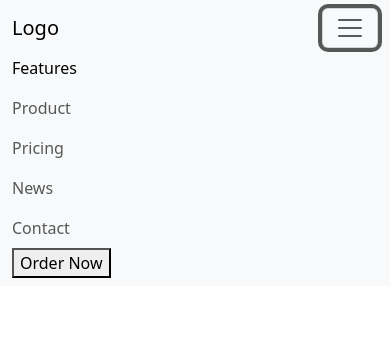
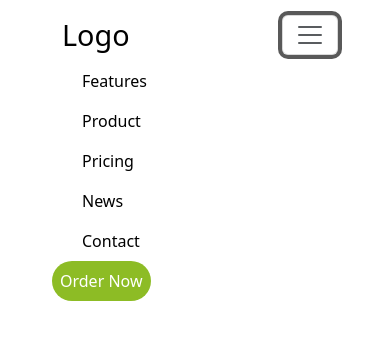
Before and after one commit to priyagupta-js/LandingPage, a plain HTML site: page index.html in a window 390 px wide. Both pictures are taken after a click on the button "Toggle navigation". Drawn offline with nearby package versions, Linux system fonts and the light colour scheme.

Commit message:
Add Navbar section

```diff
--- a/index.html
+++ b/index.html
@@ -11,10 +11,11 @@
       integrity="sha384-T3c6CoIi6uLrA9TneNEoa7RxnatzjcDSCmG1MXxSR1GAsXEV/Dwwykc2MPK8M2HN"
       crossorigin="anonymous"
     />
+    <link rel= "stylesheet" href="styles.css" />
   </head>
   <body>
     <container>
-    <nav class="navbar navbar-expand-lg bg-body-tertiary">
+    <nav class="navbar navbar-expand-lg fixed-top bg-body-tertiary" style="background-color: #fff !important;">
         <div class="container-fluid">
           <a class="navbar-brand" href="#">Logo</a>
           <button class="navbar-toggler" type="button" data-bs-toggle="collapse" data-bs-target="#navbarNav" aria-controls="navbarNav" aria-expanded="false" aria-label="Toggle navigation">
@@ -23,7 +24,7 @@
           <div class="collapse navbar-collapse" id="navbarNav">
             <ul class="navbar-nav">
               <li class="nav-item">
-                <a class="nav-link active" aria-current="page" href="#">Features</a>
+                <a class="nav-link" aria-current="page" href="#">Features</a>
               </li>
               <li class="nav-item">
                 <a class="nav-link" href="#">Product</a>
@@ -38,10 +39,27 @@
                 <a class="nav-link" href="#">Contact</a>
               </li>
             </ul>
-            <button>Order Now</button>
+            <button type="button" class="btn">Order Now</button>
           </div>
         </div>
       </nav>
+      <!-- <footer style="margin-top:100px ;">
+        <div class="row">
+          <div class="column">
+            Logo
+          </div>
+          <div class="column">
+            Logo
+          </div>
+          <div class="column">
+            Logo
+          </div>
+          <div class="column">
+            Logo
+          </div>
+
+        </div>
+      </footer> -->
       </container>
     <script
       src="https://cdn.jsdelivr.net/npm/bootstrap@5.3.2/dist/js/bootstrap.bundle.min.js"
--- a/styles.css
+++ b/styles.css
@@ -0,0 +1,55 @@
+*{
+    margin: 0;
+    padding: 0;
+    box-sizing: border-box;
+}
+
+.container-fluid {
+    margin: 0 40px;
+}
+.navbar-brand {
+    margin-left: 10px;
+    font-size: 2.5rem;
+}
+
+.navbar-nav {
+    margin-left: 150px;
+    font-size: 1.2rem;
+}
+
+.nav-item {
+    margin-left: 30px;
+
+}
+
+.nav-link {
+    color: #000 !important;
+}
+
+.btn {
+    padding: 10px 20px;
+    background-color: #8dbc25;
+    border-radius: 30px;
+    color: #fff;
+    margin-left: 130px;
+}
+
+ button.btn:hover{
+    color: #fff;
+    background-color: #74a113;
+}
+@media screen and (max-width: 992px) {
+
+    .navbar-brand {
+        font-size: 1.8rem;
+    }
+    .navbar-nav {
+        margin-left: 0px;
+        font-size: 1rem ;
+    }
+    .btn{
+        margin-left: 0px;
+        padding: 7px;
+        border-radius:25px;
+    }
+}
```
